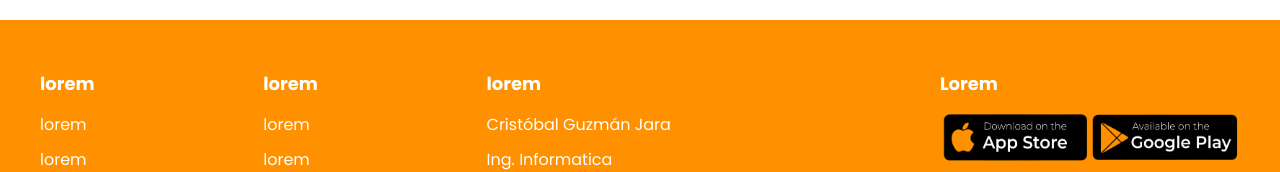
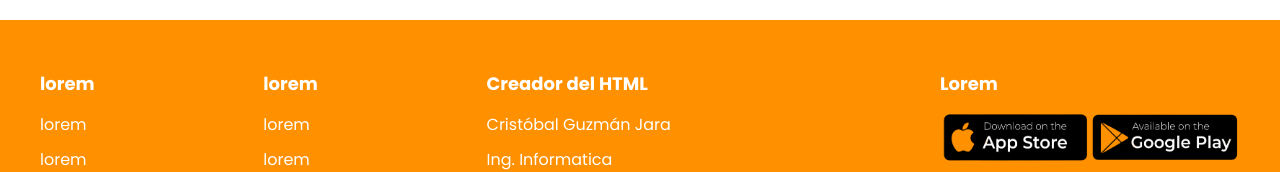
Before and after one commit to Mako68/Pagina-HTML-IU, a plain HTML site: page index.html in a window 1280 px wide. Shown: the part 3147-3319 px from the top of the page. Drawn offline with Linux system fonts and the light colour scheme.

Commit message:
Update index.html

```diff
--- a/index.html
+++ b/index.html
@@ -219,7 +219,7 @@
                 </ul>
             </div>
             <div class="link">
-                <h3>lorem</h3>
+                <h3>Creador del HTML</h3>
                  <ul>
                     <li><a href="#"> Cristóbal Guzmán Jara</a></li>
                     <li><a href="#"> Ing. Informatica</a></li>
```
